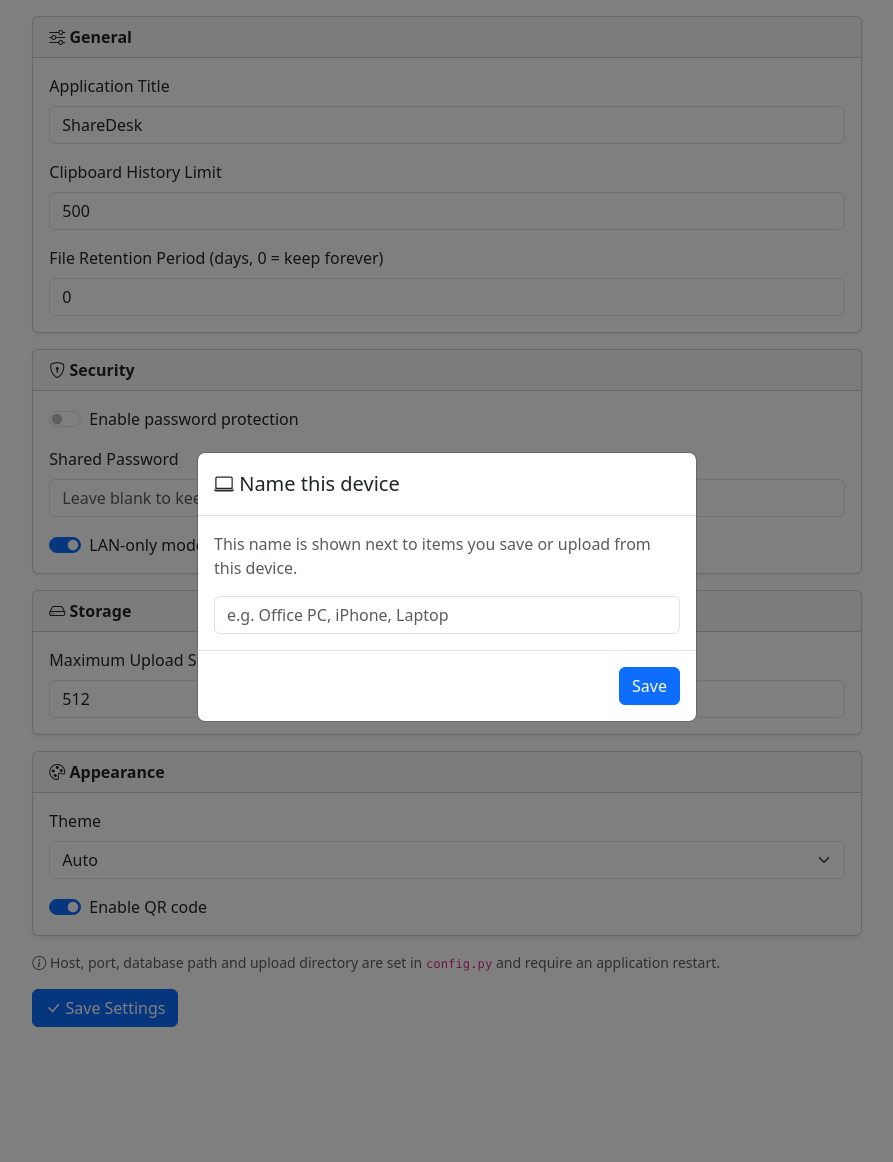
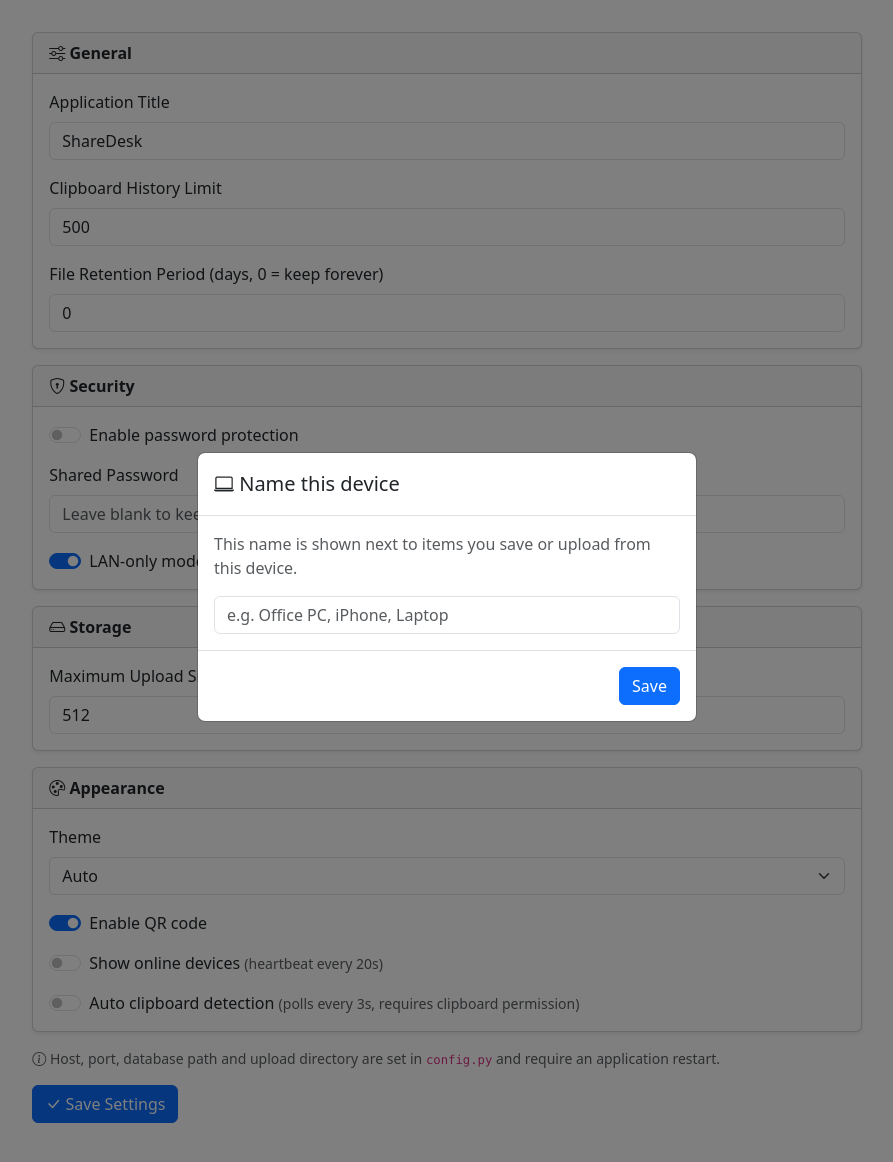
Before and after one commit to Virendrabaskar/ShareDesk, a Flask app: page /settings in a window 1280 px wide. Shown: the part 57-1219 px from the top of the page, without its empty margins (193-1086 px from the left). Run offline with Flask 3, Linux system fonts and the light colour scheme; some libraries are stand-ins or nearby versions.

Commit message:
Auto Clipboard detect and Online devices list optional feature

```diff
--- a/config.py
+++ b/config.py
@@ -37,6 +37,8 @@ DEFAULT_SETTINGS = {
     "password_enabled": "false",
     "password": "",
     "enable_qr_code": "true",
+    "enable_device_presence": "false",
+    "enable_auto_clipboard": "false",
     "lan_only": "true",
     "theme": "auto",  # light | dark | auto
 }
--- a/sharedesk/__init__.py
+++ b/sharedesk/__init__.py
@@ -41,6 +41,7 @@ def create_app():
     from .routes.settings import settings_bp
     from .routes.qrcode_route import qrcode_bp
     from .routes.search import search_bp
+    from .routes.devices import devices_bp
 
     app.register_blueprint(auth_bp)
     app.register_blueprint(pages_bp)
@@ -49,6 +50,7 @@ def create_app():
     app.register_blueprint(settings_bp)
     app.register_blueprint(qrcode_bp)
     app.register_blueprint(search_bp)
+    app.register_blueprint(devices_bp)
 
     from .auth import register_auth_guard
 
--- a/sharedesk/routes/pages.py
+++ b/sharedesk/routes/pages.py
@@ -9,6 +9,8 @@ def _common_context():
     return {
         "app_title": Setting.get("app_title", "ShareDesk"),
         "enable_qr_code": Setting.get_bool("enable_qr_code", True),
+        "enable_device_presence": Setting.get_bool("enable_device_presence", False),
+        "enable_auto_clipboard": Setting.get_bool("enable_auto_clipboard", False),
         "theme": Setting.get("theme", "auto"),
         "password_enabled": Setting.get_bool("password_enabled", False),
     }
--- a/sharedesk/routes/settings.py
+++ b/sharedesk/routes/settings.py
@@ -12,6 +12,8 @@ EDITABLE_KEYS = {
     "password_enabled",
     "password",
     "enable_qr_code",
+    "enable_device_presence",
+    "enable_auto_clipboard",
     "lan_only",
     "theme",
 }
--- a/sharedesk/static/css/style.css
+++ b/sharedesk/static/css/style.css
@@ -37,3 +37,8 @@
   max-height: 60vh;
   overflow-y: auto;
 }
+
+#onlineDevicesBar {
+  min-height: 2rem;
+  line-height: 2rem;
+}
--- a/sharedesk/static/js/app.js
+++ b/sharedesk/static/js/app.js
@@ -46,6 +46,7 @@
       const name = input.value.trim() || "Unknown Device";
       setDeviceName(name);
       modal.hide();
+      if (devicePresenceEnabled()) startHeartbeat();
     });
   }
 
@@ -183,11 +184,144 @@
     }
   }
 
+  function startHeartbeat() {
+    const name = getDeviceName();
+    if (!name) return;
+    const beat = () => apiFetch("/api/devices/heartbeat", { method: "POST" });
+    beat();
+    setInterval(beat, 20000);
+  }
+
+  function initOnlineDevices() {
+    const container = document.getElementById("onlineDevices");
+    if (!container) return;
+
+    let _lastDevices = [];
+
+    function renderDevices(devices) {
+      const myName = getDeviceName();
+      _lastDevices = devices;
+
+      if (!devices.length) {
+        container.innerHTML = '<span class="text-body-secondary">No devices online</span>';
+        return;
+      }
+
+      const dot = `<i class="bi bi-circle-fill text-success me-1" style="font-size:.5rem;vertical-align:middle"></i>`;
+      const barWidth = container.parentElement.offsetWidth;
+      // Estimate ~120px per badge; collapse if they won't fit
+      const fitsInline = devices.length * 120 < barWidth - 120;
+
+      if (fitsInline) {
+        container.innerHTML =
+          `<span class="text-body-secondary me-1">Online:</span>` +
+          devices
+            .map(
+              (d) =>
+                `<span class="badge text-bg-success">${dot}${escapeHtml(d)}${d === myName ? " (you)" : ""}</span>`
+            )
+            .join("");
+      } else {
+        const dropId = "onlineDevicesDropdown";
+        const listHtml = devices
+          .map(
+            (d) =>
+              `<li><span class="dropdown-item-text">${dot}${escapeHtml(d)}${d === myName ? ' <span class="text-body-secondary">(you)</span>' : ""}</span></li>`
+          )
+          .join("");
+        container.innerHTML = `
+          <div class="dropdown">
+            <button class="btn btn-sm btn-outline-success dropdown-toggle py-0" type="button" id="${dropId}" data-bs-toggle="dropdown" aria-expanded="false">
+              ${dot}Devices (${devices.length})
+            </button>
+            <ul class="dropdown-menu" aria-labelledby="${dropId}">${listHtml}</ul>
+          </div>`;
+      }
+    }
+
+    function refresh() {
+      apiFetch("/api/devices")
+        .then((r) => r.json())
+        .then(renderDevices);
+    }
+
+    // Re-render on resize so the inline/collapsed decision stays correct
+    window.addEventListener("resize", () => renderDevices(_lastDevices));
+
+    refresh();
+    setInterval(refresh, 25000);
+  }
+
+  let _lastClipboardText = null;
+
+  function autoClipboardEnabled() {
+    const meta = document.querySelector('meta[name="auto-clipboard"]');
+    return meta && meta.getAttribute("content") === "true";
+  }
+
+  function initClipboardWatcher() {
+    if (!autoClipboardEnabled()) return;
+    if (!navigator.clipboard || !navigator.clipboard.readText) return;
+    const inputEl = document.getElementById("clipboardInput");
+    if (!inputEl) return;
+
+    // Seed _lastClipboardText from the most recent saved entry so we don't
+    // re-surface content that was already saved.
+    apiFetch("/api/clipboard")
+      .then((r) => r.json())
+      .then((entries) => {
+        if (entries && entries.length) _lastClipboardText = entries[0].text;
+      })
+      .catch(() => {})
+      .finally(() => {
+        poll();
+        setInterval(poll, 3000);
+      });
+
+    async function poll() {
+      try {
+        const text = await navigator.clipboard.readText();
+        if (text && text !== _lastClipboardText) {
+          _lastClipboardText = text;
+          setTextareaFromClipboard(inputEl, text);
+        }
+      } catch {
+        // permission denied or unavailable — stop polling silently
+      }
+    }
+  }
+
+  function setTextareaFromClipboard(inputEl, text) {
+    inputEl.value = text;
+    inputEl.focus();
+
+    let note = document.getElementById("clipboardDetectNote");
+    if (!note) {
+      note = document.createElement("div");
+      note.id = "clipboardDetectNote";
+      note.className = "form-text text-info mt-1";
+      note.innerHTML = '<i class="bi bi-clipboard-plus"></i> New content detected from clipboard — edit or save above.';
+      inputEl.after(note);
+    }
+    // Auto-remove the note once the user starts typing
+    inputEl.addEventListener("input", () => note.remove(), { once: true });
+  }
+
+  function devicePresenceEnabled() {
+    const meta = document.querySelector('meta[name="device-presence"]');
+    return meta && meta.getAttribute("content") === "true";
+  }
+
   document.addEventListener("DOMContentLoaded", () => {
     initTheme();
     initDeviceNamePrompt();
     initQrModal();
     initGlobalSearch();
+    if (devicePresenceEnabled()) {
+      startHeartbeat();
+      initOnlineDevices();
+    }
+    initClipboardWatcher();
   });
 
   window.ShareDesk = {
@@ -198,5 +332,6 @@
     escapeHtml,
     timeAgo,
     formatBytes,
+    setLastClipboardText: (text) => { _lastClipboardText = text; },
   };
 })();
--- a/sharedesk/static/js/clipboard.js
+++ b/sharedesk/static/js/clipboard.js
@@ -1,7 +1,7 @@
 (function () {
   "use strict";
 
-  const { apiFetch, showToast, timeAgo } = window.ShareDesk;
+  const { apiFetch, showToast, timeAgo, setLastClipboardText } = window.ShareDesk;
 
   const listEl = document.getElementById("clipboardList");
   const emptyEl = document.getElementById("clipboardEmpty");
@@ -122,6 +122,9 @@
         return r.json();
       })
       .then(() => {
+        setLastClipboardText(text);
+        const note = document.getElementById("clipboardDetectNote");
+        if (note) note.remove();
         resetEditState();
         fetchEntries(searchEl.value.trim());
         showToast("Saved", "success");
--- a/sharedesk/static/js/settings.js
+++ b/sharedesk/static/js/settings.js
@@ -14,7 +14,7 @@
       payload[key] = value;
     }
     // Checkboxes are absent from FormData when unchecked.
-    ["password_enabled", "lan_only", "enable_qr_code"].forEach((key) => {
+    ["password_enabled", "lan_only", "enable_qr_code", "enable_device_presence", "enable_auto_clipboard"].forEach((key) => {
       payload[key] = form.querySelector(`[name="${key}"]`).checked ? "true" : "false";
     });
 
--- a/sharedesk/templates/base.html
+++ b/sharedesk/templates/base.html
@@ -6,12 +6,21 @@
   <title>{{ app_title }}{% block title %}{% endblock %}</title>
   <meta name="csrf-token" content="{{ csrf_token() }}">
   <meta name="app-theme" content="{{ theme }}">
+  <meta name="device-presence" content="{{ 'true' if enable_device_presence else 'false' }}">
+  <meta name="auto-clipboard" content="{{ 'true' if enable_auto_clipboard else 'false' }}">
+  <script>
+    (function(){
+      var t=localStorage.getItem('sharedesk_theme')||'{{ theme }}';
+      if(t==='auto')t=window.matchMedia('(prefers-color-scheme: dark)').matches?'dark':'light';
+      document.documentElement.setAttribute('data-bs-theme',t);
+    })();
+  </script>
   <link rel="stylesheet" href="{{ url_for('static', filename='vendor/bootstrap/css/bootstrap.min.css') }}">
   <link rel="stylesheet" href="{{ url_for('static', filename='vendor/bootstrap-icons/bootstrap-icons.min.css') }}">
   <link rel="stylesheet" href="{{ url_for('static', filename='css/style.css') }}">
 </head>
 <body>
-  <nav class="navbar navbar-expand-lg bg-body-tertiary border-bottom mb-3">
+  <nav class="navbar navbar-expand-lg bg-body-tertiary border-bottom">
     <div class="container-fluid">
       <a class="navbar-brand fw-semibold" href="{{ url_for('pages.clipboard_page') }}">
         <i class="bi bi-clipboard-check"></i> {{ app_title }}
@@ -65,7 +74,13 @@
     </div>
   </nav>
 
-  <div class="container-fluid pb-5">
+  {% if enable_device_presence %}
+  <div id="onlineDevicesBar" class="border-bottom px-3 py-1 bg-body-tertiary">
+    <div id="onlineDevices" class="d-flex align-items-center flex-wrap gap-2 small"></div>
+  </div>
+  {% endif %}
+
+  <div class="container-fluid pb-5 pt-3">
     <div id="globalSearchResults" class="mb-3"></div>
     {% block content %}{% endblock %}
   </div>
--- a/sharedesk/templates/settings.html
+++ b/sharedesk/templates/settings.html
@@ -65,10 +65,20 @@
               <option value="auto" {% if settings.theme == 'auto' %}selected{% endif %}>Auto</option>
             </select>
           </div>
-          <div class="form-check form-switch mb-0">
+          <div class="form-check form-switch mb-3">
             <input class="form-check-input" type="checkbox" role="switch" name="enable_qr_code" id="enableQr"
               {% if settings.enable_qr_code == 'true' %}checked{% endif %}>
             <label class="form-check-label" for="enableQr">Enable QR code</label>
+          </div>
+          <div class="form-check form-switch mb-3">
+            <input class="form-check-input" type="checkbox" role="switch" name="enable_device_presence" id="enableDevicePresence"
+              {% if settings.enable_device_presence == 'true' %}checked{% endif %}>
+            <label class="form-check-label" for="enableDevicePresence">Show online devices <span class="text-body-secondary small">(heartbeat every 20s)</span></label>
+          </div>
+          <div class="form-check form-switch mb-0">
+            <input class="form-check-input" type="checkbox" role="switch" name="enable_auto_clipboard" id="enableAutoClipboard"
+              {% if settings.enable_auto_clipboard == 'true' %}checked{% endif %}>
+            <label class="form-check-label" for="enableAutoClipboard">Auto clipboard detection <span class="text-body-secondary small">(polls every 3s, requires clipboard permission)</span></label>
           </div>
         </div>
       </div>
```
Also changed, not shown: sharedesk/routes/devices.py (added, +28 -0 lines).
